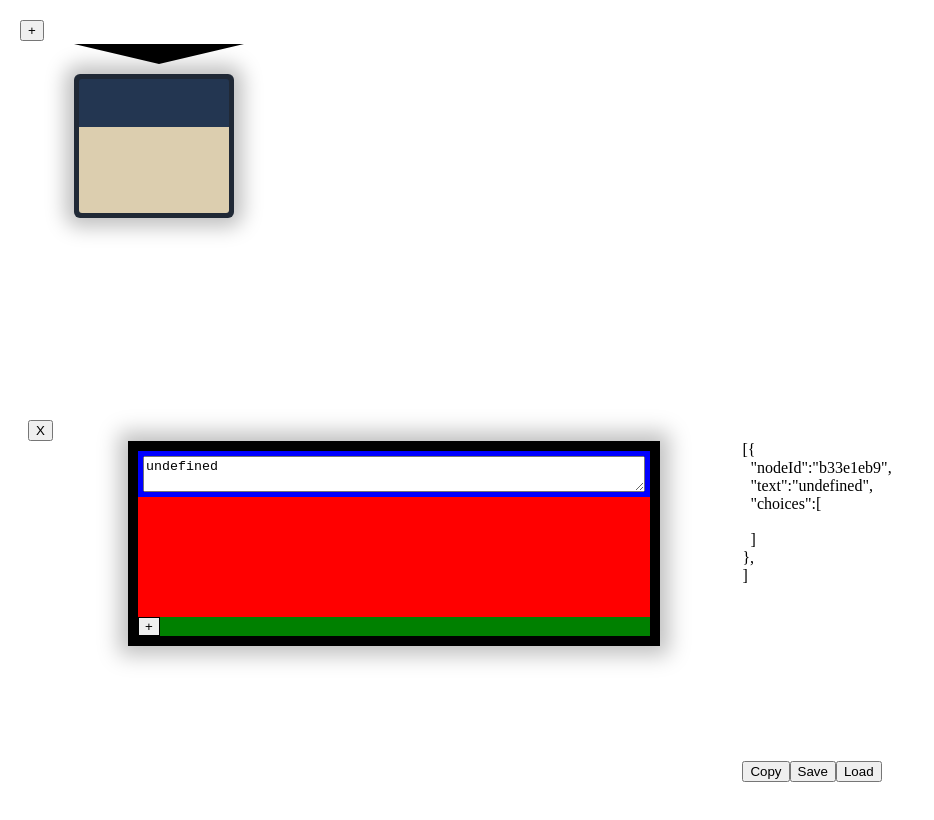
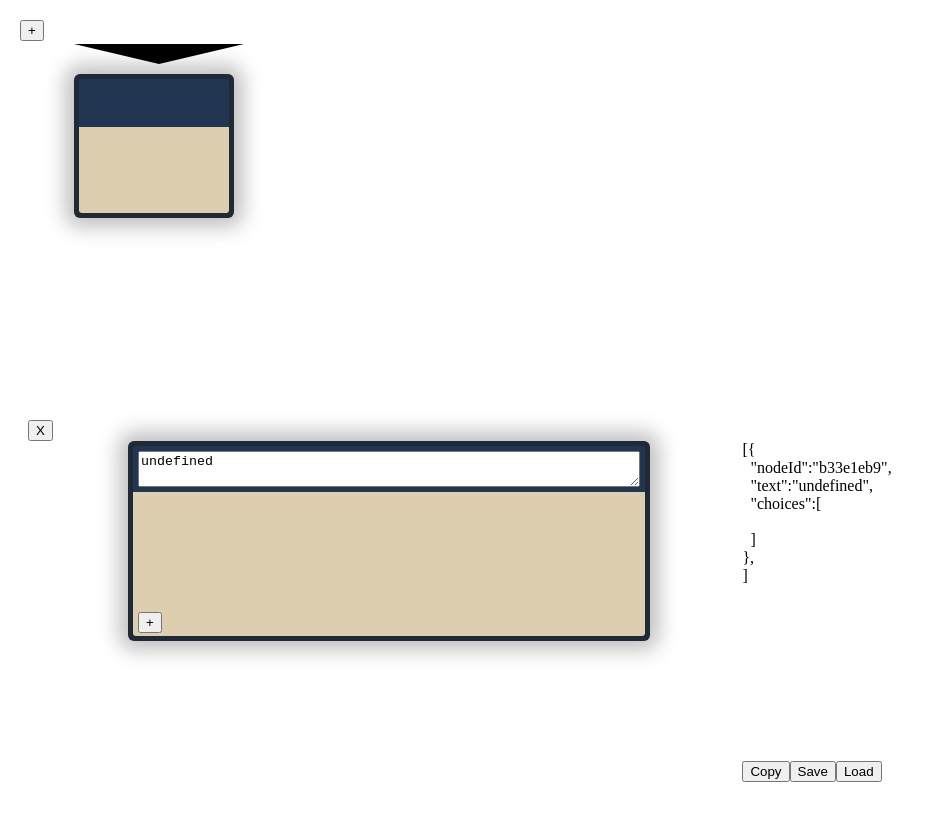
Before and after one commit to ScottGrodberg/DialogHunter, a website with bundled scripts: page index.html in a window 1280 px wide. Both pictures are taken after a click on the element 154 px from the left and 103 px from the top of the page. Shown: the whole page, without its empty margins (0-934 px from the left). Built offline with nearby package versions, Linux system fonts and the light colour scheme.

Commit message:
Rules for node editor elements.

```diff
--- a/src/NodeEditor.ts
+++ b/src/NodeEditor.ts
@@ -16,17 +16,10 @@ export class NodeEditor {
 
         const element = document.createElement("div");
         element.id = "node-editor";
-        element.style.width = "40%";
-        element.style.padding = "10px";
-        element.style.backgroundColor = "black";
-        element.style.position = "absolute";
-        element.style.left = "10%";
-        element.style.boxShadow = "0 0 20px 9px rgba(0, 0, 0, 0.25)";
         element.style.display = "none";
 
         const header = document.createElement("div");
         header.id = "node-editor-header";
-        header.style.backgroundColor = "blue";
 
         const row = this.rowMaker.row();
         const headerText = document.createElement("textarea");
@@ -46,18 +39,13 @@ export class NodeEditor {
 
         const body = document.createElement("div");
         body.id = "node-editor-body";
-        body.style.width = "100%";
-        body.style.minHeight = "120px";
-        body.style.backgroundColor = "red";
 
         const footer = document.createElement("div");
         footer.id = "node-editor-footer";
-        footer.style.width = "100%";
-        footer.style.backgroundColor = "green";
 
         const buttonAdd = document.createElement("button");
         buttonAdd.innerHTML = "+";
-        buttonAdd.style.border = "1px solid black";
+        buttonAdd.style.margin = "0 0 3px 5px";
         buttonAdd.onclick = () => this.addChoice(body);
         footer.appendChild(buttonAdd);
 
--- a/styles.css
+++ b/styles.css
@@ -73,3 +73,30 @@ p {
 .socket-right {
     left: calc(100% - 5px);
 }
+
+#node-editor {
+    width: 40%;
+    padding: 5px;
+    background-color: var(--node-background);
+    position: absolute;
+    left: 10%;
+    box-shadow: rgba(0, 0, 0, 0.25) 0px 0px 20px 9px;
+    border-radius: var(--border-radius-outer);
+}
+
+#node-editor-header {
+    background-color: var(--node-header-background);
+    border-radius: var(--border-radius-inner) var(--border-radius-inner) 0 0;
+}
+
+#node-editor-body {
+    width: 100%;
+    min-height: 120px;
+    background-color: var(--node-body-background);
+}
+
+#node-editor-footer {
+    width: 100%;
+    background-color: var(--node-body-background);
+    border-radius: 0 0 var(--border-radius-inner) var(--border-radius-inner);
+}
```
